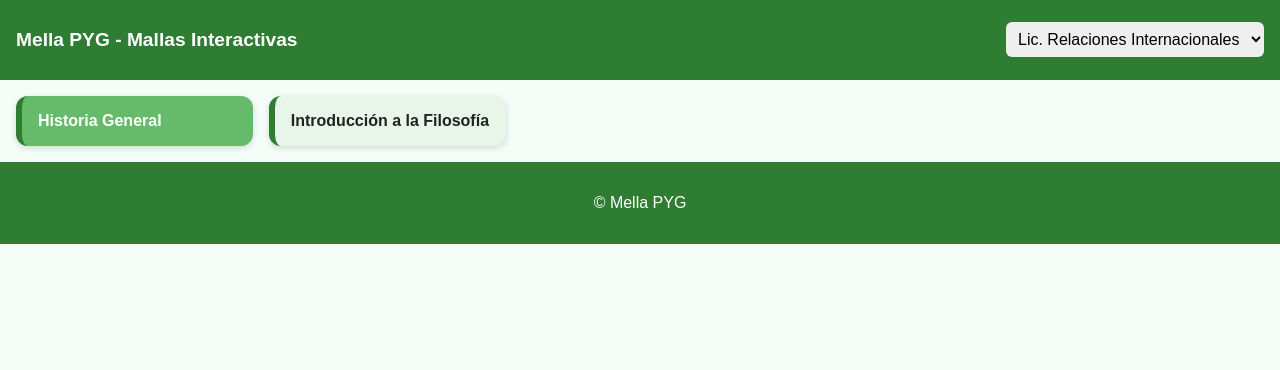
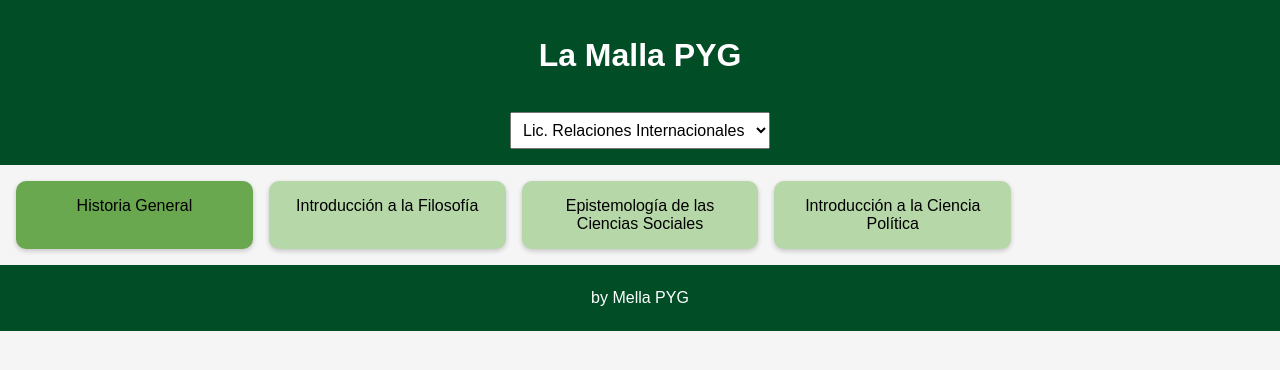
Before and after one commit to mellaunsam-source/Lamellapyg, a plain HTML site: page index.html in a window 1280 px wide. Both pictures are taken after a click on the element "Historia General". Drawn offline with Linux system fonts and the light colour scheme.

Commit message:
Add files via upload

```diff
--- a/index.html
+++ b/index.html
@@ -2,12 +2,13 @@
 <html lang="es">
 <head>
   <meta charset="UTF-8">
-  <title>Mella PYG - Mallas Interactivas</title>
+  <meta name="viewport" content="width=device-width, initial-scale=1.0">
+  <title>La Malla PYG</title>
   <link rel="stylesheet" href="style.css">
 </head>
 <body>
   <header>
-    <h1>Mella PYG - Mallas Interactivas</h1>
+    <h1>La Malla PYG</h1>
     <select id="careerSelect">
       <option value="ri">Lic. Relaciones Internacionales</option>
       <option value="ap">Lic. Administración Pública</option>
@@ -15,13 +16,10 @@
       <option value="profcp">Prof. Ciencia Política</option>
     </select>
   </header>
-
-  <main id="gridContainer"></main>
-
+  <main id="malla"></main>
   <footer>
-    <p>© Mella PYG</p>
+    <p>by Mella PYG</p>
   </footer>
-
   <script src="script.js"></script>
 </body>
 </html>
--- a/script.js
+++ b/script.js
@@ -1,77 +1,79 @@
-// Demo de carreras
-const careers = {
-  ri: [
-    { id: 1, name: "Historia General", correl: [] },
-    { id: 2, name: "Introducción a la Filosofía", correl: [] },
-  ],
-  ap: [
-    { id: 1, name: "Historia General", correl: [] },
-    { id: 2, name: "Elementos de Economía", correl: [] },
-  ],
-  cp: [
-    { id: 1, name: "Historia General", correl: [] },
-    { id: 2, name: "Teoría del Estado", correl: [1] },
-  ],
-  profcp: [
-    { id: 1, name: "Historia General", correl: [] },
-    { id: 2, name: "Pedagogía I", correl: [1] },
-  ]
+const carreras = {
+  ri: {
+    color: "#b6d7a8",
+    materias: [
+      {id:1, nombre:"Historia General", correlativas:[]},
+      {id:2, nombre:"Introducción a la Filosofía", correlativas:[]},
+      {id:3, nombre:"Epistemología de las Ciencias Sociales", correlativas:[]},
+      {id:4, nombre:"Introducción a la Ciencia Política", correlativas:[3]},
+    ]
+  },
+  ap: {
+    color: "#a2c4c9",
+    materias: [
+      {id:1, nombre:"Historia General", correlativas:[]},
+      {id:2, nombre:"Introducción a la Filosofía", correlativas:[]},
+      {id:3, nombre:"Epistemología de las Ciencias Sociales", correlativas:[]},
+      {id:4, nombre:"Introducción a la Ciencia Política", correlativas:[3]},
+    ]
+  },
+  cp: {
+    color: "#ffe599",
+    materias: [
+      {id:1, nombre:"Historia General", correlativas:[]},
+      {id:2, nombre:"Introducción a la Filosofía", correlativas:[]},
+      {id:3, nombre:"Epistemología de las Ciencias Sociales", correlativas:[]},
+      {id:4, nombre:"Introducción a la Ciencia Política", correlativas:[3]},
+    ]
+  },
+  profcp: {
+    color: "#c9daf8",
+    materias: [
+      {id:1, nombre:"Historia General", correlativas:[]},
+      {id:2, nombre:"Introducción a la Filosofía", correlativas:[]},
+      {id:3, nombre:"Epistemología de las Ciencias Sociales", correlativas:[]},
+      {id:4, nombre:"Introducción a la Ciencia Política", correlativas:[3]},
+    ]
+  }
 };
 
-const careerSelect = document.getElementById("careerSelect");
-const gridContainer = document.getElementById("gridContainer");
+let carreraSeleccionada = "ri";
 
-// Guardar progreso por carrera en localStorage
-function getProgress(career) {
-  return JSON.parse(localStorage.getItem("progress_" + career)) || [];
-}
-function saveProgress(career, approved) {
-  localStorage.setItem("progress_" + career, JSON.stringify(approved));
-}
-
-// Renderizar materias
-function renderCareer(careerKey) {
-  document.body.className = careerKey; // cambia color
-  gridContainer.innerHTML = "";
-
-  const subjects = careers[careerKey];
-  const approved = getProgress(careerKey);
-
-  subjects.forEach(subj => {
-    const card = document.createElement("div");
-    card.classList.add("card");
-
-    // Estado: aprobado o bloqueado
-    if (approved.includes(subj.id)) {
-      card.classList.add("approved");
-    } else if (subj.correl.length > 0 && !subj.correl.every(c => approved.includes(c))) {
-      card.classList.add("locked");
-    }
-
-    card.innerHTML = `<strong>${subj.name}</strong>`;
-
-    // Clic solo si no está bloqueada
-    card.addEventListener("click", () => {
-      if (card.classList.contains("locked")) return;
-      if (approved.includes(subj.id)) {
-        // desmarcar
-        const idx = approved.indexOf(subj.id);
-        approved.splice(idx, 1);
-      } else {
-        approved.push(subj.id);
-      }
-      saveProgress(careerKey, approved);
-      renderCareer(careerKey);
-    });
-
-    gridContainer.appendChild(card);
+function renderMalla() {
+  const malla = document.getElementById("malla");
+  malla.innerHTML = "";
+  const {materias, color} = carreras[carreraSeleccionada];
+  materias.forEach(m => {
+    const div = document.createElement("div");
+    div.className = "materia";
+    div.style.background = m.aprobada ? "#6aa84f" : color;
+    div.textContent = m.nombre;
+    div.onclick = () => toggleAprobada(m.id);
+    malla.appendChild(div);
   });
 }
 
-// Evento cambio de carrera
-careerSelect.addEventListener("change", e => {
-  renderCareer(e.target.value);
+function toggleAprobada(id) {
+  const materias = carreras[carreraSeleccionada].materias;
+  const materia = materias.find(m => m.id === id);
+  materia.aprobada = !materia.aprobada;
+  localStorage.setItem("mallaPYG_" + carreraSeleccionada, JSON.stringify(materias));
+  renderMalla();
+}
+
+function loadData() {
+  Object.keys(carreras).forEach(key => {
+    const data = localStorage.getItem("mallaPYG_" + key);
+    if(data) {
+      carreras[key].materias = JSON.parse(data);
+    }
+  });
+}
+
+document.getElementById("careerSelect").addEventListener("change", e => {
+  carreraSeleccionada = e.target.value;
+  renderMalla();
 });
 
-// Cargar inicial
-renderCareer(careerSelect.value);
+loadData();
+renderMalla();
--- a/style.css
+++ b/style.css
@@ -1,70 +1,41 @@
 body {
   font-family: Arial, sans-serif;
   margin: 0;
-  background: #f4fdf7;
-  color: #222;
+  padding: 0;
+  background: #f5f5f5;
 }
-
 header {
+  background: #004d26;
+  color: white;
   padding: 1rem;
-  background: #2e7d32;
-  color: white;
-  display: flex;
-  justify-content: space-between;
-  align-items: center;
+  text-align: center;
 }
-
-h1 {
-  font-size: 1.2rem;
-}
-
 #careerSelect {
+  margin-top: 1rem;
   padding: 0.5rem;
   font-size: 1rem;
-  border-radius: 6px;
-  border: none;
 }
-
-#gridContainer {
+#malla {
   display: grid;
-  grid-template-columns: repeat(auto-fill, minmax(220px, 1fr));
+  grid-template-columns: repeat(auto-fill, minmax(200px, 1fr));
   gap: 1rem;
   padding: 1rem;
 }
-
-.card {
+.materia {
+  border-radius: 10px;
   padding: 1rem;
-  border-radius: 12px;
-  box-shadow: 0 2px 6px rgba(0,0,0,0.15);
-  background: #e8f5e9;
+  background: #d9ead3;
+  text-align: center;
   cursor: pointer;
-  transition: transform 0.2s ease;
+  box-shadow: 0px 2px 5px rgba(0,0,0,0.2);
 }
-
-.card:hover {
-  transform: scale(1.03);
-}
-
-.card.locked {
-  background: #c8e6c9;
-  opacity: 0.6;
-  cursor: not-allowed;
-}
-
-.card.approved {
-  background: #66bb6a;
+.materia.aprobada {
+  background: #6aa84f;
   color: white;
 }
-
-/* Colores distintos para cada carrera */
-body.ri #gridContainer .card { border-left: 6px solid #2e7d32; }
-body.ap #gridContainer .card { border-left: 6px solid #1b5e20; }
-body.cp #gridContainer .card { border-left: 6px solid #388e3c; }
-body.profcp #gridContainer .card { border-left: 6px solid #4caf50; }
-
 footer {
+  background: #004d26;
+  color: white;
   text-align: center;
-  padding: 1rem;
-  background: #2e7d32;
-  color: white;
+  padding: 0.5rem;
 }
```
Also changed, not shown: 1 other file.
